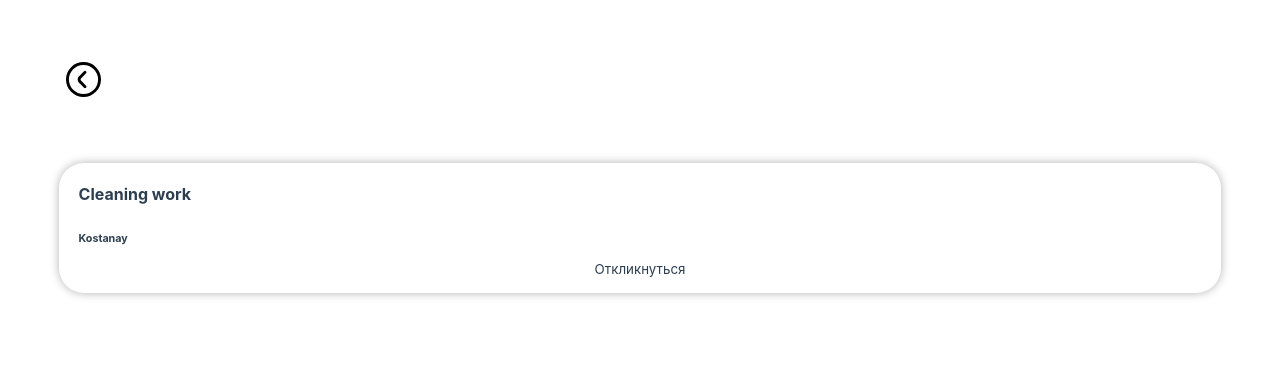
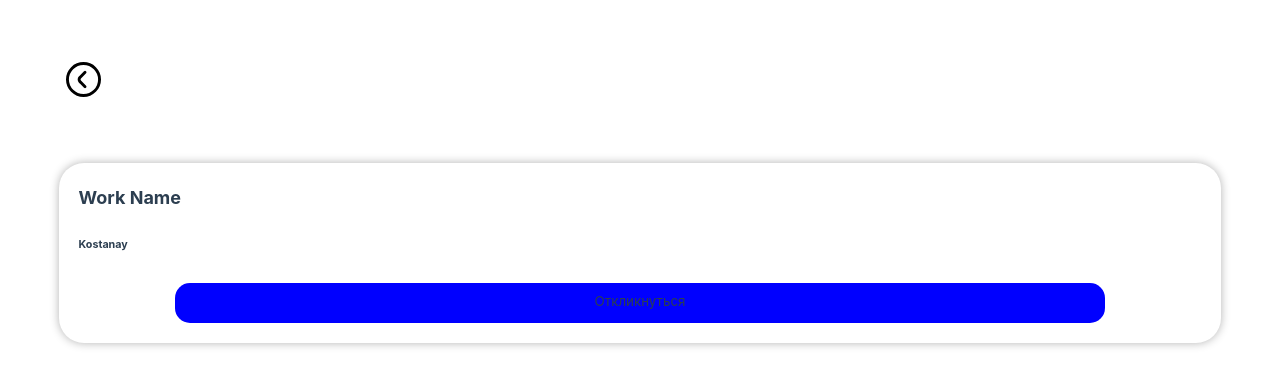
Before and after one commit to Kuanysh-kst/WebAppTelegram, a Vue app: page /search in a window 1280 px wide. Shown: the top 386 px of the page. Built offline with nearby package versions, Linux system fonts and the light colour scheme; no server answers.

Commit message:
added new changes
Signed-off-by: Kuanysh <90975457+Kuanysh-kst@users.noreply.github.com>

```diff
--- a/src/components/VacancyCard.vue
+++ b/src/components/VacancyCard.vue
@@ -2,7 +2,7 @@
     <div>
         <div class="vacancy-card">
             <div class="job-naming">
-                <h4>Cleaning work</h4>
+                <h4>Work Name</h4>
             </div>
             <div class="city-naming">
                 <h6>
@@ -23,16 +23,22 @@
 
 .job-naming h4 {
     margin-left: 20px;
-    height: 1px;
     float: left;
+    font-size: 18px;
 }
-
+.job-naming {
+    height: 30px;
+}
+.city-naming {
+    height: 30px;
+    margin-bottom: 20px;
+}
 .check-button {
-    padding-top: 3px;
-    padding-bottom: 3px;
+    padding-top: 10px;
     width: 80%;
-    height: 20px;
-    background-color: var(--tg-theme-button-color);
+    height: 30px;
+    background-color: blue;
+    /* background-color: var(--tg-theme-button-color); */
     margin-left: 10%;
     margin-right: 10%;
     margin-bottom: 20px;
@@ -48,7 +54,7 @@
     margin-top: 5%;
     margin-right: 4%;
     margin-left: 4%;
-    height: 130px;
+    height: 180px;
     background-color: var(--tg-theme-bg-color);
     border-radius: 25px;
     box-shadow: 0 0 10px rgba(0, 0, 0, 0.3);
```
